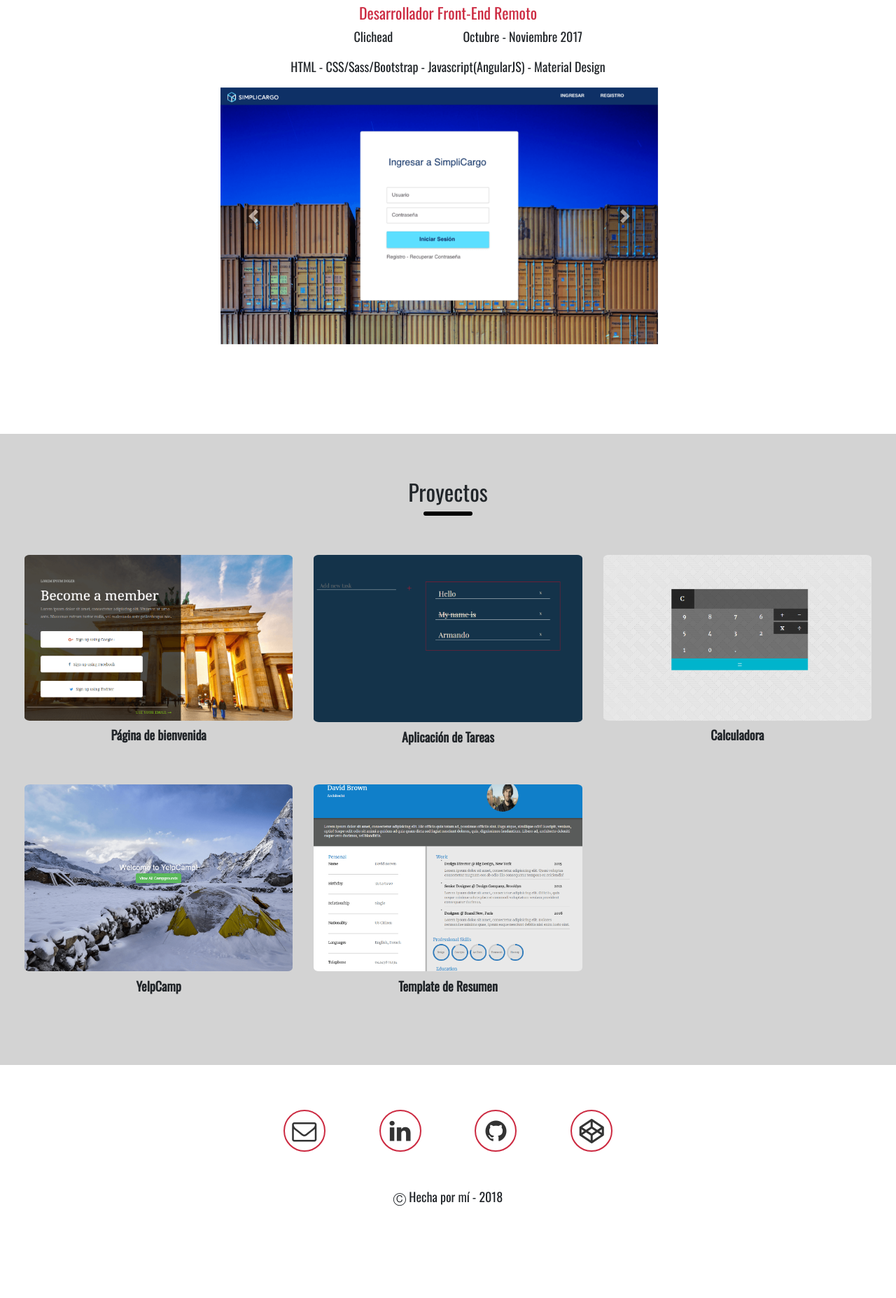
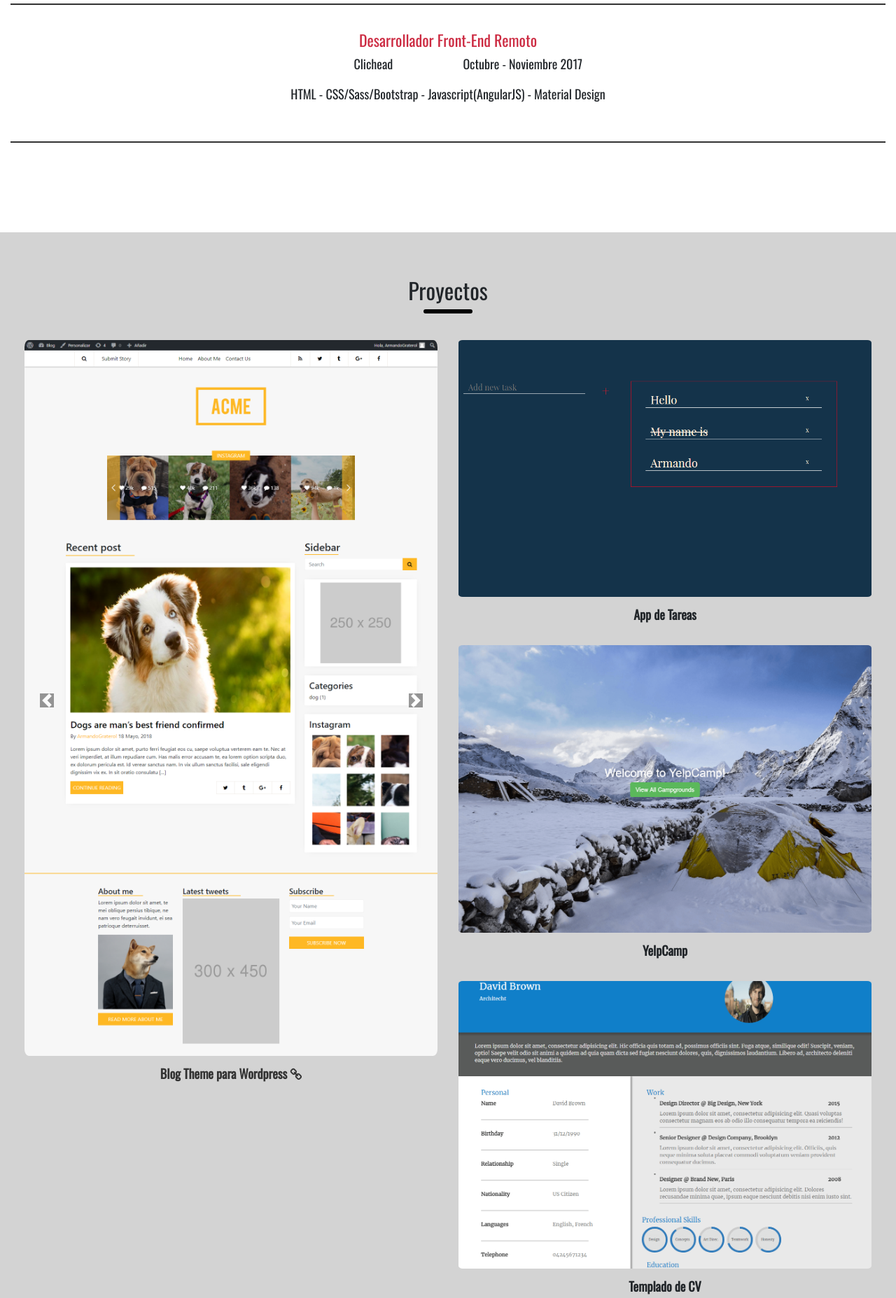
Before and after one commit to ArmandoGraterol/my-portfolio, a plain HTML site: page index-es.html in a window 1280 px wide. Shown: the part 700-2555 px from the top of the page at 70% size. Before the commit the page ends 2440 px from the top, so only its background shows below. Drawn offline with nearby package versions, Linux system fonts and the light colour scheme.

Commit message:
Replaced one of the projects for another

```diff
--- a/index-es.html
+++ b/index-es.html
@@ -65,6 +65,7 @@
                         Experiencia
                     </h2>
                     <div class="underline"></div>
+                    <div class="experience">
                         <div class="row">
                             <h3 class="col-12">Desarrollador Front-End Remoto</h3>
                             <div class="col"></div>
@@ -73,68 +74,57 @@
                             <div class="col"></div>
                         </div>
                         <p>HTML - CSS/Sass/Bootstrap - Javascript(AngularJS) - Material Design</p>
-                    <div id="carousel" class="align-middle carousel slide" data-ride="carousel" data-interval="0">
-                        <div class="carousel-inner">
-                            <div class="carousel-item active">
-                                <img class="d-block w-100" src="img/clichead3.png" alt="Pagina de login SimpliCargo">
                     </div>
-                            <div class="carousel-item">
-                                <img class="d-block w-100" src="img/clichead4.png" alt="Pagina de registro Simplicargo">
-                            </div>
-                            <div class="carousel-item">
-                                <img class="d-block w-100" src="img/clichead1.png" alt="Pagina de cotizaciones">
-                            </div>
-                            <div class="carousel-item">
-                                <img class="d-block w-100" src="img/clichead2.png" alt="Pagina de cotizaciones 2">
-                            </div>
-                        </div>
-                        <a class="carousel-control-prev" href="#carousel" role="button" data-slide="prev">
-                            <span class="carousel-control-prev-icon" aria-hidden="true"></span>
-                            <span class="sr-only">Previous</span>
-                        </a>
-                        <a class="carousel-control-next" href="#carousel" role="button" data-slide="next">
-                            <span class="carousel-control-next-icon" aria-hidden="true"></span>
-                            <span class="sr-only">Next</span>
-                        </a>
-                    </div>
+
                 </section>
                 <section class="container-fluid portfolio__projects" id="projects">
                    <h2>Proyectos</h2>
                    <div class="underline"></div>
                    <div class="row">
-                         <figure class="col-sm-4">
-                             <a href="https://armandograterol.github.io/landing-page/">
-                                <img class="project__image" src="img/dribbbleDesign.png" alt="Landing page design"/>
+                        <div id="carousel" class="col-sm-6 carousel slide" data-ride="carousel" data-interval="0">
+                            <div class="carousel-inner">
+                                <div class="carousel-item active">
+                                    <img class="d-block w-100" src="img/home-blog.png" alt="Pagina principal del Blog">
+                                </div>
+                                <div class="carousel-item">
+                                    <img class="d-block w-100" src="img/about-blog.png" alt="Pagina 'Acerca' del Blog">
+                                </div>
+                                <div class="carousel-item">
+                                    <img class="d-block w-100" src="img/contact-blog.png" alt="Pagina de Contacto del Blog">
+                                </div>
+                            </div>
+                            <a class="carousel-control-prev" href="#carousel" role="button" data-slide="prev">
+                                <span class="carousel-control-prev-icon" aria-hidden="true"></span>
+                                <span class="sr-only">Anterior</span>
                             </a>
-                            <figcaption>Página de bienvenida</figcaption>
-                        </figure>
-                        <figure class="col-sm-4">
+                            <a class="carousel-control-next" href="#carousel" role="button" data-slide="next">
+                                <span class="carousel-control-next-icon" aria-hidden="true"></span>
+                                <span class="sr-only">Siguiente</span>
+                            </a>
+                            <a href="https://github.com/ArmandoGraterol/blog-theme-wordpress">Blog Theme para Wordpress <span class="fa fa-link"></span></a>
+                        </div>
+                        <div class="col-sm-6">
+                            <figure>
                                 <a href="https://github.com/ArmandoGraterol/todoapp-redux">
                                     <img class="project__image" src="img/TodoApp.png" alt="Todo app"/>
                                 </a>
-                            <figcaption>Aplicación de Tareas</figcaption>
+                                <figcaption>App de Tareas</figcaption>
                             </figure>
 
-                        <figure class="col-sm-4">
-                            <a href="https://armandograterol.github.io/calculator-js/">
-                                <img class="project__image" src="img/Calculator.png" alt="Calculator"/>
-                            </a>
-                            <figcaption>Calculadora</figcaption>
-                        </figure>
-
-                        <figure class="col-sm-4">
+                            <figure>
                                 <a href="https://secret-bastion-34509.herokuapp.com/">
                                     <img class="project__image" src="img/yelpcamp.png" alt="YelpCamp" />
                                 </a>
                                 <figcaption>YelpCamp</figcaption>
                             </figure>
 
-                        <figure class="col-sm-4">
+                            <figure>
                                 <a href="https://armandograterol.github.io/resume-design/">
                                     <img class="project__image" src="img/resumeDesign.png" alt="Resume design"/>
                                 </a>
-                            <figcaption>Template de Resumen</figcaption>
+                                <figcaption>Templado de CV</figcaption>
                             </figure>
+                        </div>
                     </div>
                 </section>
             </main>
--- a/scss/base/_base.scss
+++ b/scss/base/_base.scss
@@ -39,7 +39,7 @@ p{
     font-size: 18px;
 }
 
-figcaption {
+figcaption, .carousel a {
     font-size: 18px;
     font-weight: bold;
     margin-bottom: 5%;
--- a/scss/layouts/_main.scss
+++ b/scss/layouts/_main.scss
@@ -6,6 +6,12 @@ main {
 
 .portfolio__experience {
   padding-bottom: 10%;
+}
+
+.experience {
+  border:solid #333;
+  border-width: 2px 0 2px 0;
+  padding: 3% 0 3% 0;
 }
 
 .portfolio__projects {
--- a/scss/modules/_carousel.scss
+++ b/scss/modules/_carousel.scss
@@ -1,3 +1,7 @@
+.carousel-inner {
+  margin-bottom: 2%;
+}
+
 .carousel-control-prev-icon, .carousel-control-next-icon  {
   background-color: rgba(0, 0, 0, 0.8);
 }
@@ -6,6 +10,5 @@
   .carousel {
     height: 40%;
     width: 50%;
-    margin-left: 24%;
   }
 }
--- a/scss/modules/_projectImage.scss
+++ b/scss/modules/_projectImage.scss
@@ -1,7 +1,10 @@
 .project__image {
   width: 100%;
   height: auto;
-  margin-top: 5%;
   margin-bottom: 2%;
-  border-radius: 2%;
+  border-radius: 1%;
 }
+
+.carousel img {
+  border-radius: 1%;
+}
```
Also changed, not shown: index.html (+18 -29 lines), css/main.css, img/about-blog.png (added), img/contact-blog.png (added), img/home-blog.png (added). Lines whose indentation alone changed are shown as unchanged.
